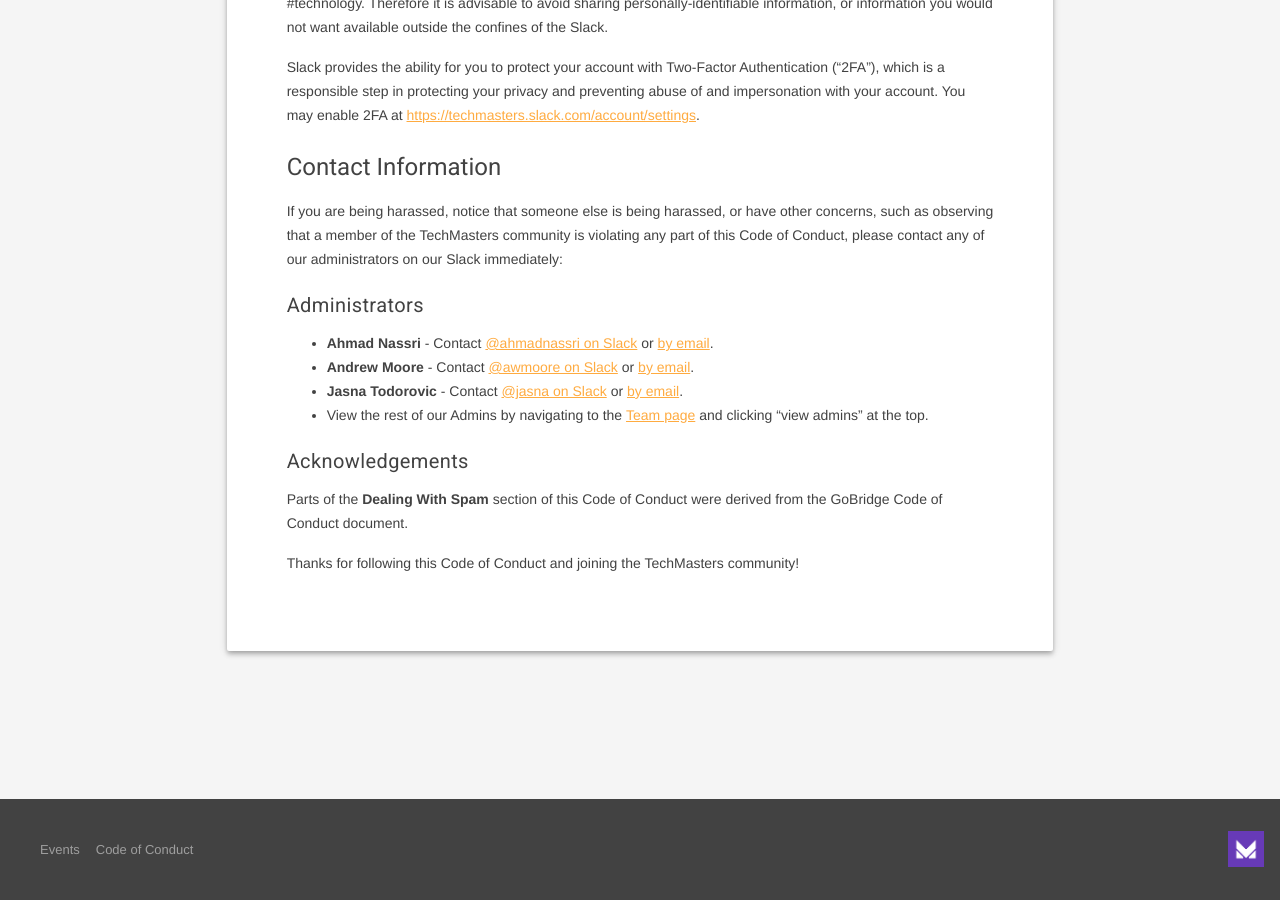
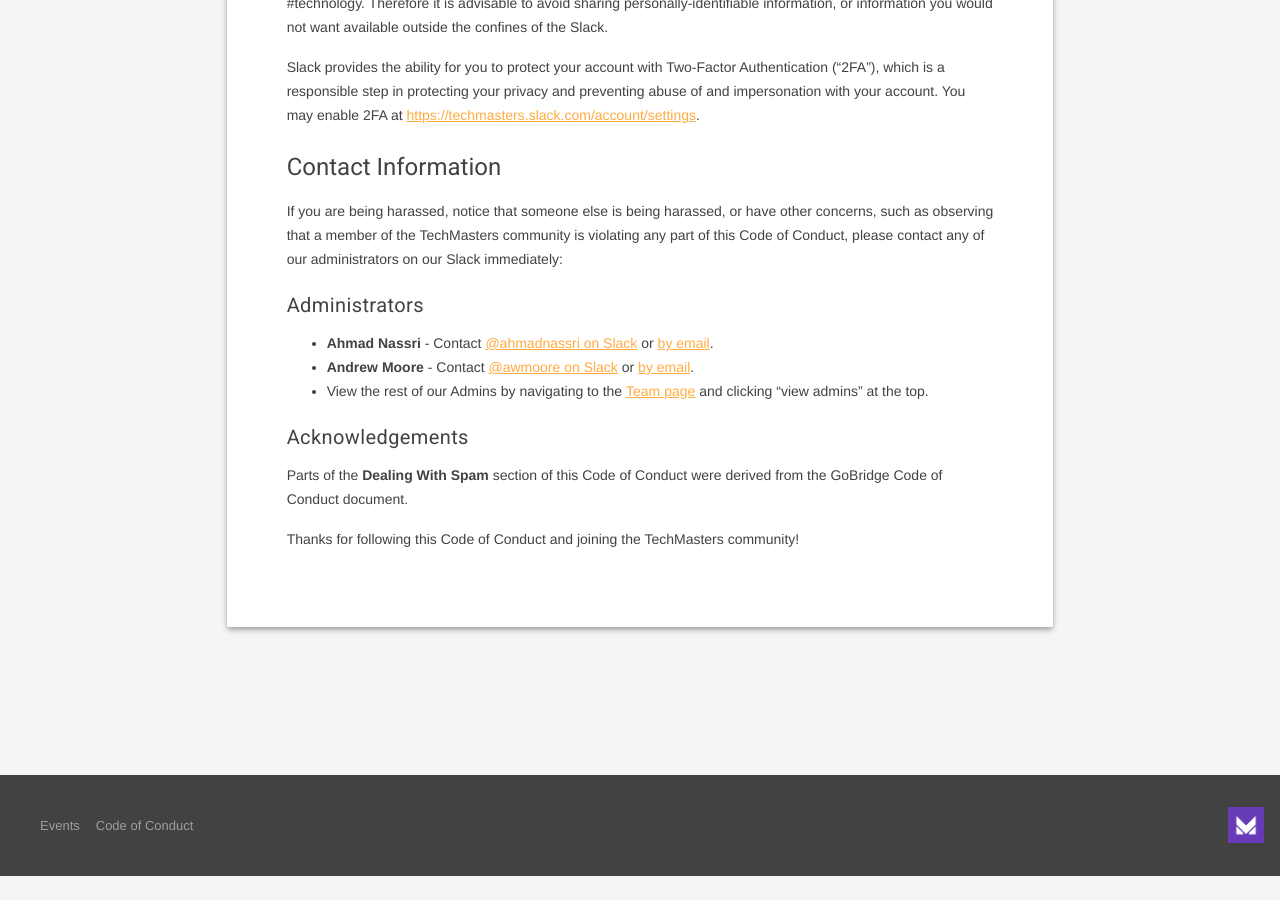
Before and after one commit to TechnologyMasters/techmasters.chat, a Jekyll site: the page built from conduct/index.md, in a window 1280 px wide and 900 px high, scrolled down 3815 px. Built offline with Jekyll 4.4.1, drawn with Linux system fonts in a browser that asks for light colours; comment, search, counter and statistics services are not loaded; after the commit the page ends 4691 px from its top, so only the background shows below that.

Commit message:
fix(conduct): remove Jasna from administrators

```diff
--- a/conduct/index.md
+++ b/conduct/index.md
@@ -109,7 +109,6 @@
 
 * **Ahmad Nassri** - Contact [@ahmadnassri on Slack](https://techmasters.slack.com/messages/@ahmadnassri) or [by email](mailto:ahmad@techmasters.email).
 * **Andrew Moore** - Contact [@awmoore on Slack](https://techmasters.slack.com/messages/@awmoore) or [by email](mailto:andrew@techmasters.email).
-* **Jasna Todorovic** - Contact [@jasna on Slack](https://techmasters.slack.com/messages/@jasna) or [by email](mailto:jasna@techmasters.email).
 * View the rest of our Admins by navigating to the [Team page](https://techmasters.slack.com/team) and clicking "view admins" at the top.
 
 ##### Acknowledgements
```
